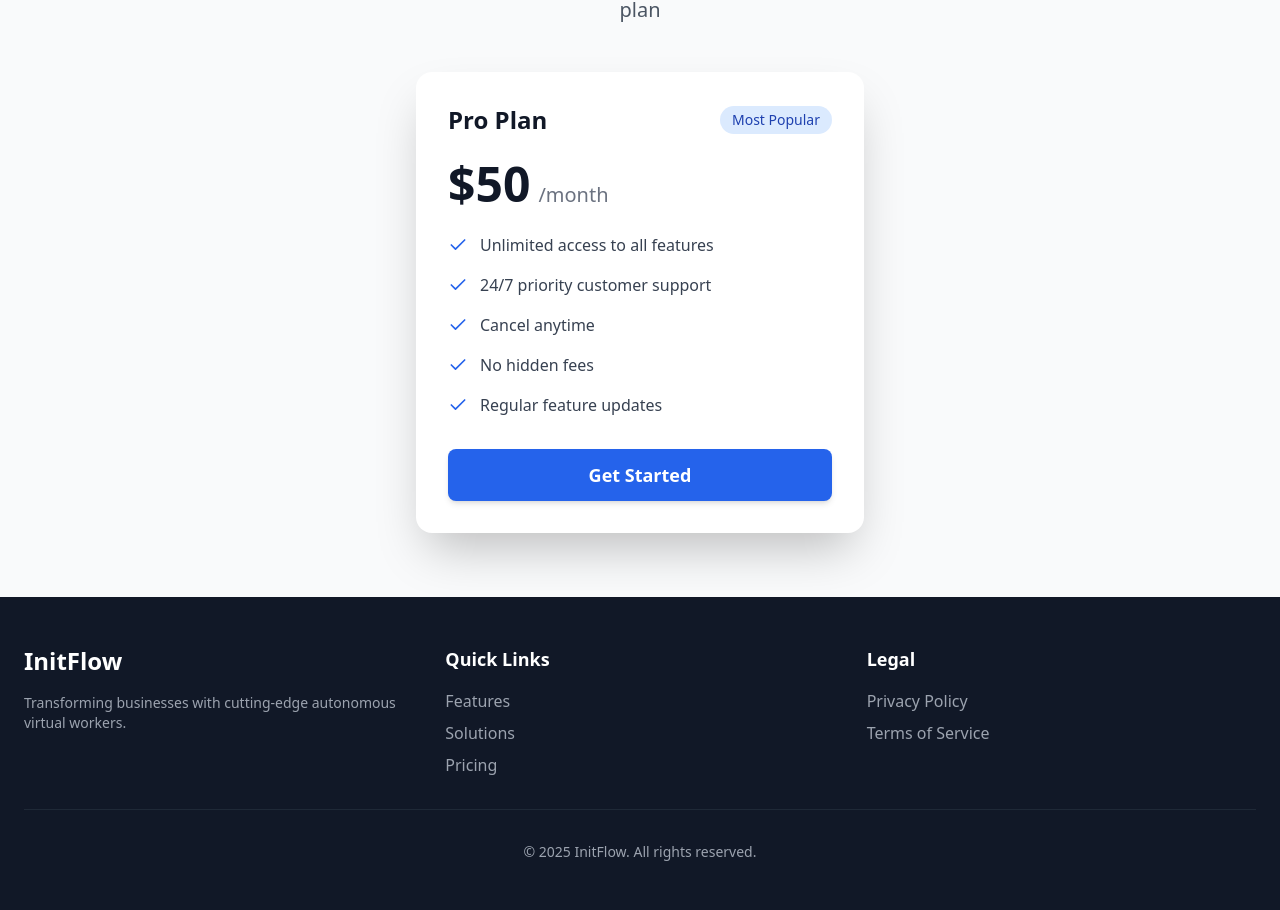
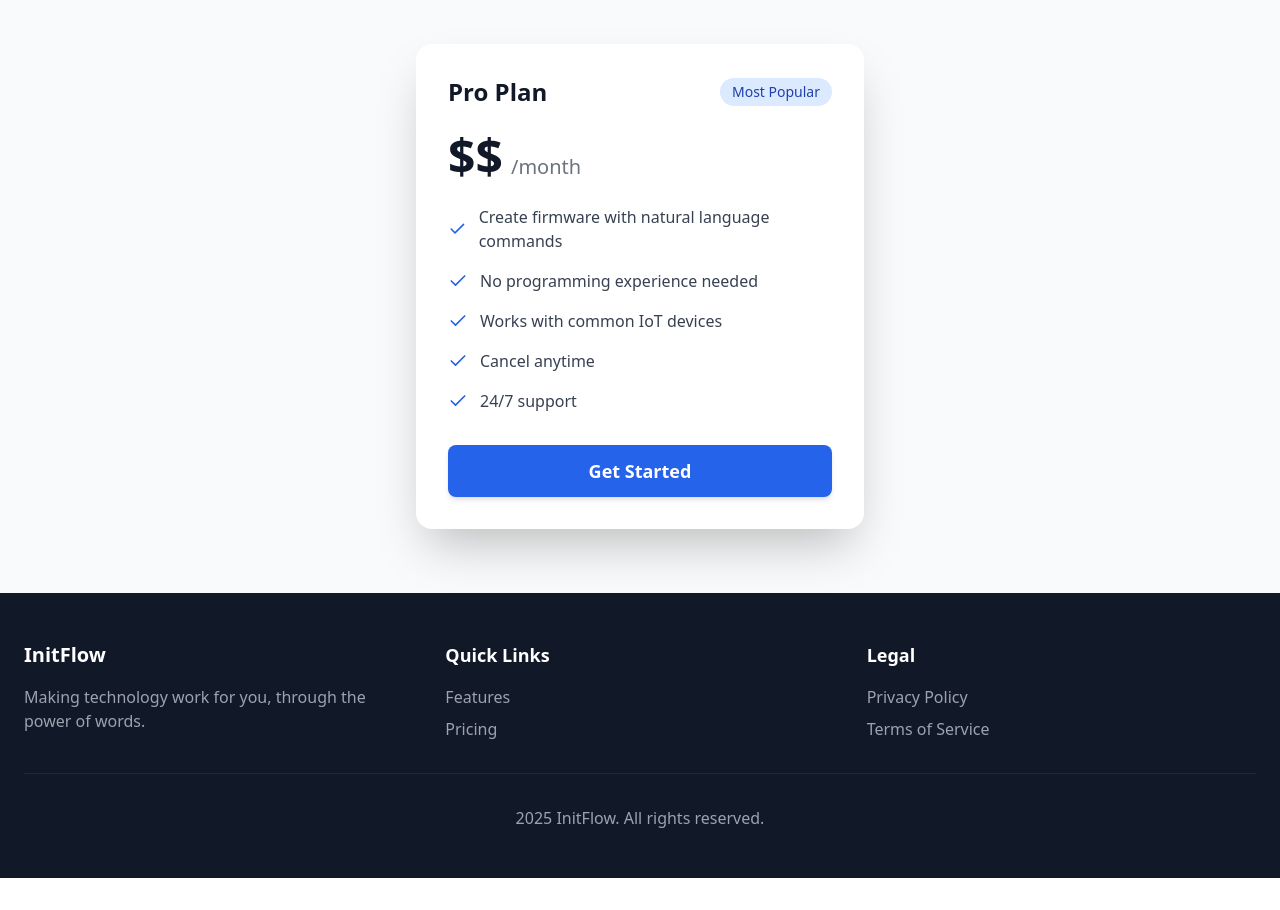
Before and after one commit to enockarthur298/initflow-web, a React (Create React App) app: page /pricing in a window 1280 px wide. Shown: the part 160-1070 px from the top of the page. After the commit the page ends 1038 px from the top, so only its background shows below. Built offline with nearby package versions, Linux system fonts and the light colour scheme.

Commit message:
updated frontend

```diff
--- a/src/pages/Pricing.js
+++ b/src/pages/Pricing.js
@@ -12,7 +12,7 @@ const Pricing = () => {
             Simple, Transparent Pricing
           </h1>
           <p className="text-xl text-gray-600 max-w-2xl mx-auto">
-            Unlock the power of autonomous workflows with our flexible monthly plan
+            Program devices using natural language - no coding required
           </p>
         </div>
 
@@ -27,17 +27,18 @@ const Pricing = () => {
             </div>
 
             <div className="mb-6">
-              <span className="text-5xl font-extrabold text-gray-900">$50</span>
+              <span className="text-5xl font-extrabold text-gray-900">$</span>
+              <span className="text-5xl font-extrabold text-gray-900">$</span>
               <span className="text-xl text-gray-500 ml-2">/month</span>
             </div>
 
             <ul className="space-y-4 mb-8">
               {[
-                "Unlimited access to all features",
-                "24/7 priority customer support",
+                "Create firmware with natural language commands",
+                "No programming experience needed",
+                "Works with common IoT devices",
                 "Cancel anytime",
-                "No hidden fees",
-                "Regular feature updates"
+                "24/7 support"
               ].map((feature, index) => (
                 <li key={index} className="flex items-center text-gray-700">
                   <Check className="w-5 h-5 mr-3 text-blue-600" />
@@ -55,32 +56,31 @@ const Pricing = () => {
 
       {/* Footer */}
       <footer className="bg-gray-900 text-white py-12">
-        <div className="container mx-auto px-6 max-w-7xl">
+        <div className="container mx-auto px-6">
           <div className="grid md:grid-cols-3 gap-8">
             <div>
-              <h3 className="text-2xl font-bold mb-4 text-white">InitFlow</h3>
-              <p className="text-gray-400 text-sm">
-                Transforming businesses with cutting-edge autonomous virtual workers.
+              <h3 className="text-xl font-bold mb-4">InitFlow</h3>
+              <p className="text-gray-400">
+                Making technology work for you, through the power of words.
               </p>
             </div>
             <div>
-              <h4 className="text-lg font-semibold mb-4">Quick Links</h4>
+              <h4 className="text-lg font-bold mb-4">Quick Links</h4>
               <ul className="space-y-2">
-                <li><a href="#features" className="text-gray-400 hover:text-blue-500 transition-colors">Features</a></li>
-                <li><a href="#solutions" className="text-gray-400 hover:text-blue-500 transition-colors">Solutions</a></li>
-                <li><Link to="/pricing" className="text-gray-400 hover:text-blue-500 transition-colors">Pricing</Link></li>
+                <li><a href="#features" className="text-gray-400 hover:text-blue-600 transition-colors">Features</a></li>
+                <li><Link to="/pricing" className="text-gray-400 hover:text-blue-600 transition-colors">Pricing</Link></li>
               </ul>
             </div>
             <div>
-              <h4 className="text-lg font-semibold mb-4">Legal</h4>
+              <h4 className="text-lg font-bold mb-4">Legal</h4>
               <ul className="space-y-2">
-                <li><Link to="/privacy-policy" className="text-gray-400 hover:text-blue-500 transition-colors">Privacy Policy</Link></li>
-                <li><Link to="/terms-of-service" className="text-gray-400 hover:text-blue-500 transition-colors">Terms of Service</Link></li>
+                <li><Link to="/privacy-policy" className="text-gray-400 hover:text-blue-600 transition-colors">Privacy Policy</Link></li>
+                <li><Link to="/terms-of-service" className="text-gray-400 hover:text-blue-600 transition-colors">Terms of Service</Link></li>
               </ul>
             </div>
           </div>
-          <div className="border-t border-gray-800 mt-8 pt-8 text-center text-gray-400 text-sm">
-            &copy; 2025 InitFlow. All rights reserved.
+          <div className="border-t border-gray-800 mt-8 pt-8 text-center text-gray-400">
+            2025 InitFlow. All rights reserved.
           </div>
         </div>
       </footer>
```
